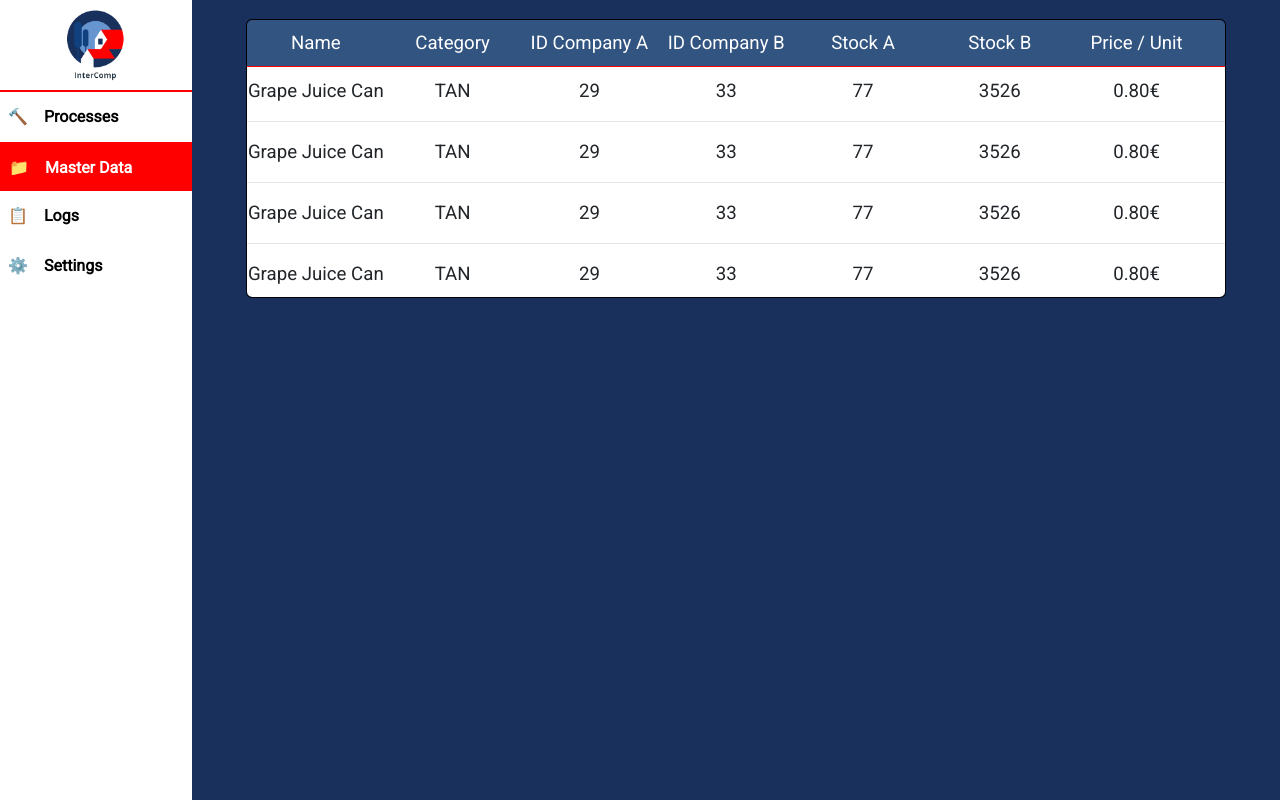
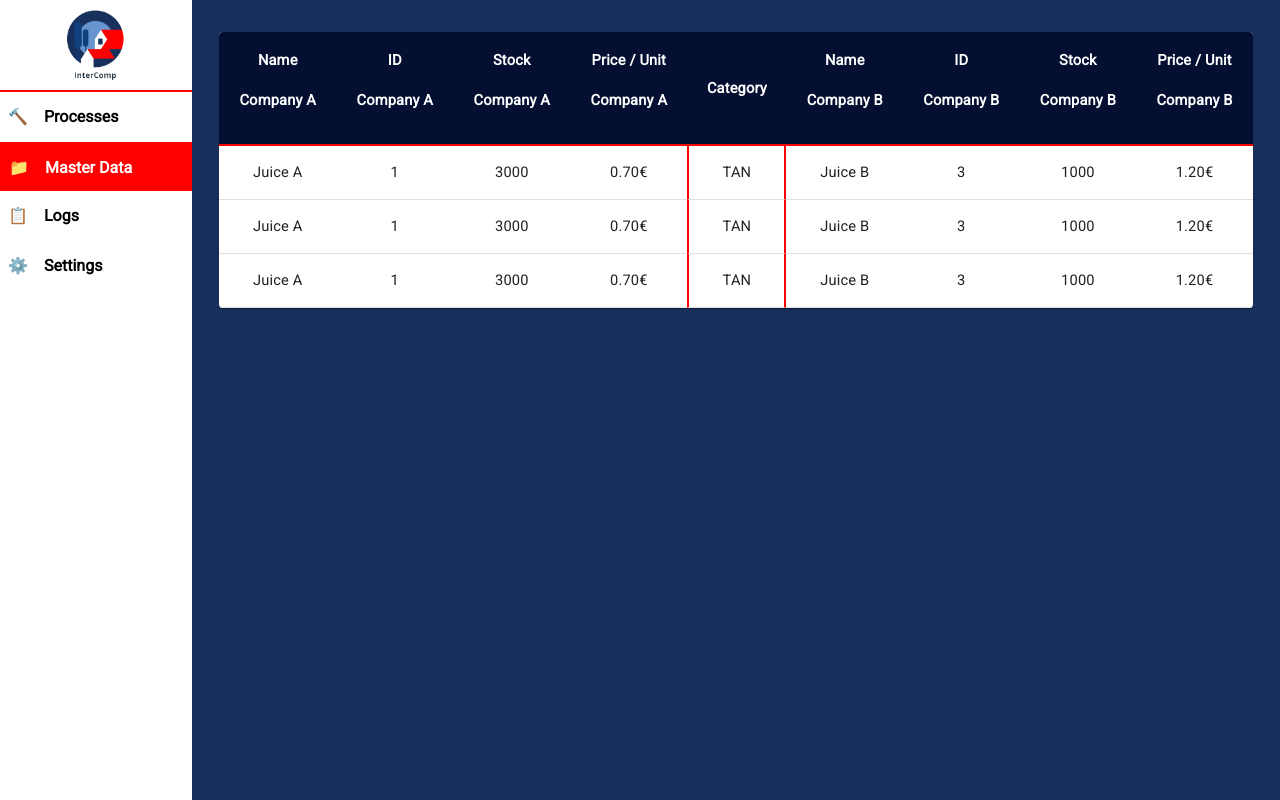
Before and after one commit to TomasNovo/FEUP-SINF, a React (Create React App) app in the folder frontend/: page /inventory in a window 1280 px wide. Built offline with nearby package versions, Linux system fonts and the light colour scheme; some icons are missing.

Commit message:
style: change inventory style

```diff
--- a/frontend/src/components/Inventory/Inventory.css
+++ b/frontend/src/components/Inventory/Inventory.css
@@ -1,68 +1,27 @@
-@media (max-width: 961px)
+#inventory-paper
 {
-    #inventory
-    {
-        font-size: 9pt !important;
-    }
+    width: 95%;
+    max-height: 30em;
+    margin: 2em auto;
+    overflow: auto !important;
 }
 
-@media (max-width: 562px)
+#inventory-table th, #inventory-table td
 {
-    #inventory
-    {
-        font-size: 5pt !important;
-    }
+    font-size: 11pt;
+    text-align: center;
 }
 
-#inventory
+#inventory-table th
 {
-    width: 90%;
-    margin: 1em auto;
-    border: solid 1px black;
-    border-radius: 0.3em;
-    font-size: 14pt;
+    background-color: rgb(5, 15, 50);
+    color: white;
+    font-weight: bold;
+    border-bottom: solid 2px red;
 }
 
-#inventory-header
+#inventory-table .category
 {
-    width: 100%;
-    padding: 0.5em 0;
-    border-radius: 0.3em 0.3em 0 0;
-    border-bottom: solid 1px red;
-    background-color: rgb(50, 84, 128);
-    color: white;
-    white-space: nowrap;
-    overflow-x: auto;
+    border-left: solid 2px red;
+    border-right: solid 2px red;
 }
-
-#inventory-header > *, .inventory-row > *
-{
-    display: inline-block;
-    width: 14%;
-    text-align: center;
-    min-width: 5em;
-    white-space: normal;
-}
-
-#inventory-data
-{
-    background-color: white;
-    white-space: nowrap;
-    overflow-x: auto;
-    border-radius: 0 0 0.3em 0.3em;
-}
-
-.inventory-row
-{
-    width: 100%;
-}
-
-.inventory-row:first-child
-{
-    margin-top: 0.5em;
-}
-
-.inventory-row:last-child
-{
-    margin-bottom: 0.5em;
-}
--- a/frontend/src/components/Inventory/Inventory.js
+++ b/frontend/src/components/Inventory/Inventory.js
@@ -1,4 +1,10 @@
 import React from 'react';
+import Table from '@material-ui/core/Table';
+import TableBody from '@material-ui/core/TableBody';
+import TableCell from '@material-ui/core/TableCell';
+import TableHead from '@material-ui/core/TableHead';
+import TableRow from '@material-ui/core/TableRow'
+import Paper from '@material-ui/core/Paper';
 import './Inventory.css';
 import PageTemplate from '../PageTemplate/PageTemplate';
 
@@ -8,59 +14,82 @@ class Inventory extends React.Component
     {
         return (
             <PageTemplate page="inventory">
-                <div id="inventory">
-                    <div id="inventory-header">
-                        <span>Name</span>
-                        <span>Category</span>
-                        <span>ID Company A</span>
-                        <span>ID Company B</span>
-                        <span>Stock A</span>
-                        <span>Stock B</span>
-                        <span>Price / Unit</span>
-                    </div>
-                    <div id="inventory-data">
-                        <div className="inventory-row">
-                            <span>Grape Juice Can</span>
-                            <span>TAN</span>
-                            <span>29</span>
-                            <span>33</span>
-                            <span>77</span>
-                            <span>3526</span>
-                            <span>0.80€</span>
-                        </div>
-                        <hr/>
-                        <div className="inventory-row">
-                            <span>Grape Juice Can</span>
-                            <span>TAN</span>
-                            <span>29</span>
-                            <span>33</span>
-                            <span>77</span>
-                            <span>3526</span>
-                            <span>0.80€</span>
-                        </div>
-                        <hr/>
-                        <div className="inventory-row">
-                            <span>Grape Juice Can</span>
-                            <span>TAN</span>
-                            <span>29</span>
-                            <span>33</span>
-                            <span>77</span>
-                            <span>3526</span>
-                            <span>0.80€</span>
-                        </div>
-                        <hr/>
-                        <div className="inventory-row">
-                            <span>Grape Juice Can</span>
-                            <span>TAN</span>
-                            <span>29</span>
-                            <span>33</span>
-                            <span>77</span>
-                            <span>3526</span>
-                            <span>0.80€</span>
-                        </div>
-
-                    </div>
-                </div>
+                <Paper id="inventory-paper">
+                    <Table  stickyHeader id="inventory-table">
+                        <TableHead>
+                            <TableRow>
+                                <TableCell>
+                                    <p>Name</p>
+                                    <p>Company A</p>
+                                </TableCell>
+                                <TableCell>
+                                    <p>ID</p>
+                                    <p>Company A</p>
+                                </TableCell>
+                                <TableCell>
+                                    <p>Stock</p>
+                                    <p>Company A</p>
+                                </TableCell>
+                                <TableCell>
+                                    <p>Price / Unit</p>
+                                    <p>Company A</p>
+                                </TableCell>
+                                <TableCell>Category</TableCell>
+                                <TableCell>
+                                    <p>Name</p>
+                                    <p>Company B</p>
+                                </TableCell>
+                                <TableCell>
+                                    <p>ID</p>
+                                    <p>Company B</p>
+                                </TableCell>
+                                <TableCell>
+                                    <p>Stock</p>
+                                    <p>Company B</p>
+                                </TableCell>
+                                <TableCell>
+                                    <p>Price / Unit</p>
+                                    <p>Company B</p>
+                                </TableCell>
+                            </TableRow>
+                        </TableHead>
+                        <TableBody>
+                            <TableRow>
+                                <TableCell>Juice A</TableCell>
+                                <TableCell>1</TableCell>
+                                <TableCell>3000</TableCell>
+                                <TableCell>0.70€</TableCell>
+                                <TableCell className="category">TAN</TableCell>
+                                <TableCell>Juice B</TableCell>
+                                <TableCell>3</TableCell>
+                                <TableCell>1000</TableCell>
+                                <TableCell>1.20€</TableCell>
+                            </TableRow>
+                            <TableRow>
+                                <TableCell>Juice A</TableCell>
+                                <TableCell>1</TableCell>
+                                <TableCell>3000</TableCell>
+                                <TableCell>0.70€</TableCell>
+                                <TableCell className="category">TAN</TableCell>
+                                <TableCell>Juice B</TableCell>
+                                <TableCell>3</TableCell>
+                                <TableCell>1000</TableCell>
+                                <TableCell>1.20€</TableCell>
+                            </TableRow>
+                            <TableRow>
+                                <TableCell>Juice A</TableCell>
+                                <TableCell>1</TableCell>
+                                <TableCell>3000</TableCell>
+                                <TableCell>0.70€</TableCell>
+                                <TableCell className="category">TAN</TableCell>
+                                <TableCell>Juice B</TableCell>
+                                <TableCell>3</TableCell>
+                                <TableCell>1000</TableCell>
+                                <TableCell>1.20€</TableCell>
+                            </TableRow>
+                        </TableBody>
+                    </Table>
+                </Paper>
             </PageTemplate>
         );
     }
--- a/frontend/src/components/Warehouses/Warehouses.css
+++ b/frontend/src/components/Warehouses/Warehouses.css
@@ -161,7 +161,13 @@
     -moz-box-shadow: -26px 1px 85px -39px rgba(0,0,0,1);
     box-shadow: -26px 1px 85px -39px rgba(0,0,0,1);
     border-radius: 0.3em;
-    background-color: rgb(12, 18, 49);
+
+}
+
+.my-custom-scrollbar thead > tr > th
+{
+    background-color: rgb(5, 15, 50);
+    color: white;
 }
 
 .all > .right table
@@ -173,7 +179,6 @@
 {
     border-bottom: 2px solid red;
     font-weight: bold;
-    color: black;
 }
 
 .right table th, .right table td
@@ -184,5 +189,6 @@
 
 .right table td
 {
-    color: white;
+    background-color: white;
+    color: black;
 }
```
